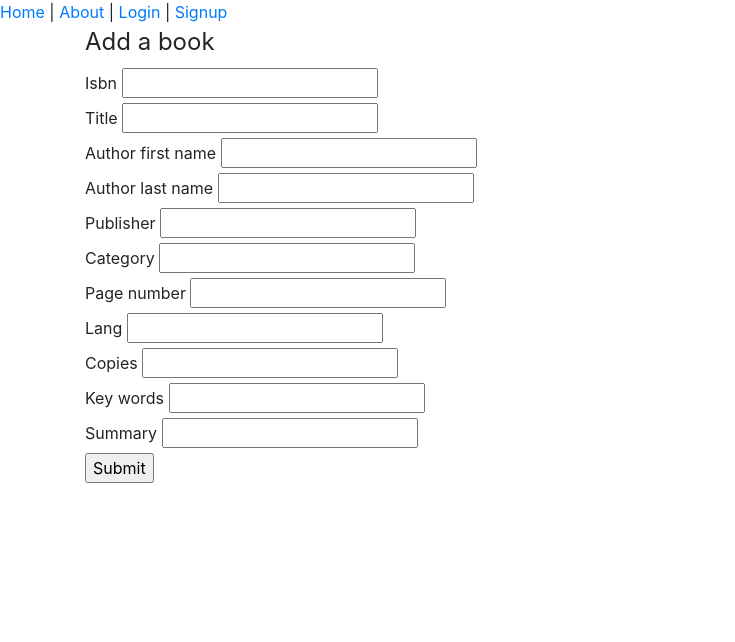
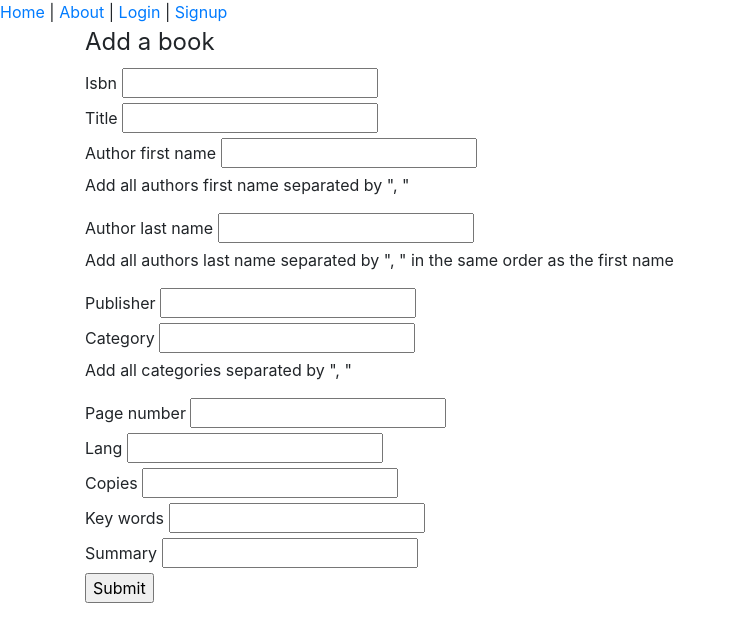
Before and after one commit to danaie/Library-Database, a Flask app: template library/templates/add_book.html in a window 1280 px wide. Shown: the top 642 px of the page, without its empty margins (0-735 px from the left). Run offline with Flask 3, Linux system fonts and the light colour scheme; the template is opened without the code that fills it, so the values that code supplies are empty, except form fields; tables that the repository leaves empty hold one stand-in row (values such as "Sample post"); form fields are guessed from the names that the template uses; some libraries are stand-ins or nearby versions.

Commit message:
Update add_book.html

```diff
--- a/library/templates/add_book.html
+++ b/library/templates/add_book.html
@@ -45,8 +45,10 @@
 					{% else %}
 					{{ form.author_first_name }}
 					{% endif %}
+					<p>Add all authors first name separated by ", "</p>
 				</div>
 				<div>
+
 					{{ form.author_last_name.label() }}
 					{% if form.author_last_name.errors %}
 						{{ form.author_last_name }}
@@ -58,6 +60,7 @@
 					{% else %}
 					{{ form.author_last_name }}
 					{% endif %}
+					<p>Add all authors last name separated by ", " in the same order as the first name</p>
 				</div>
 				<div>
 					{{ form.publisher.label() }}
@@ -86,6 +89,7 @@
 					{% else %}
 					{{ form.category }}
 					{% endif %}
+					<p>Add all categories separated by ", "</p>
 				</div>
 				<div>
 					{{ form.page_number.label() }}
```
